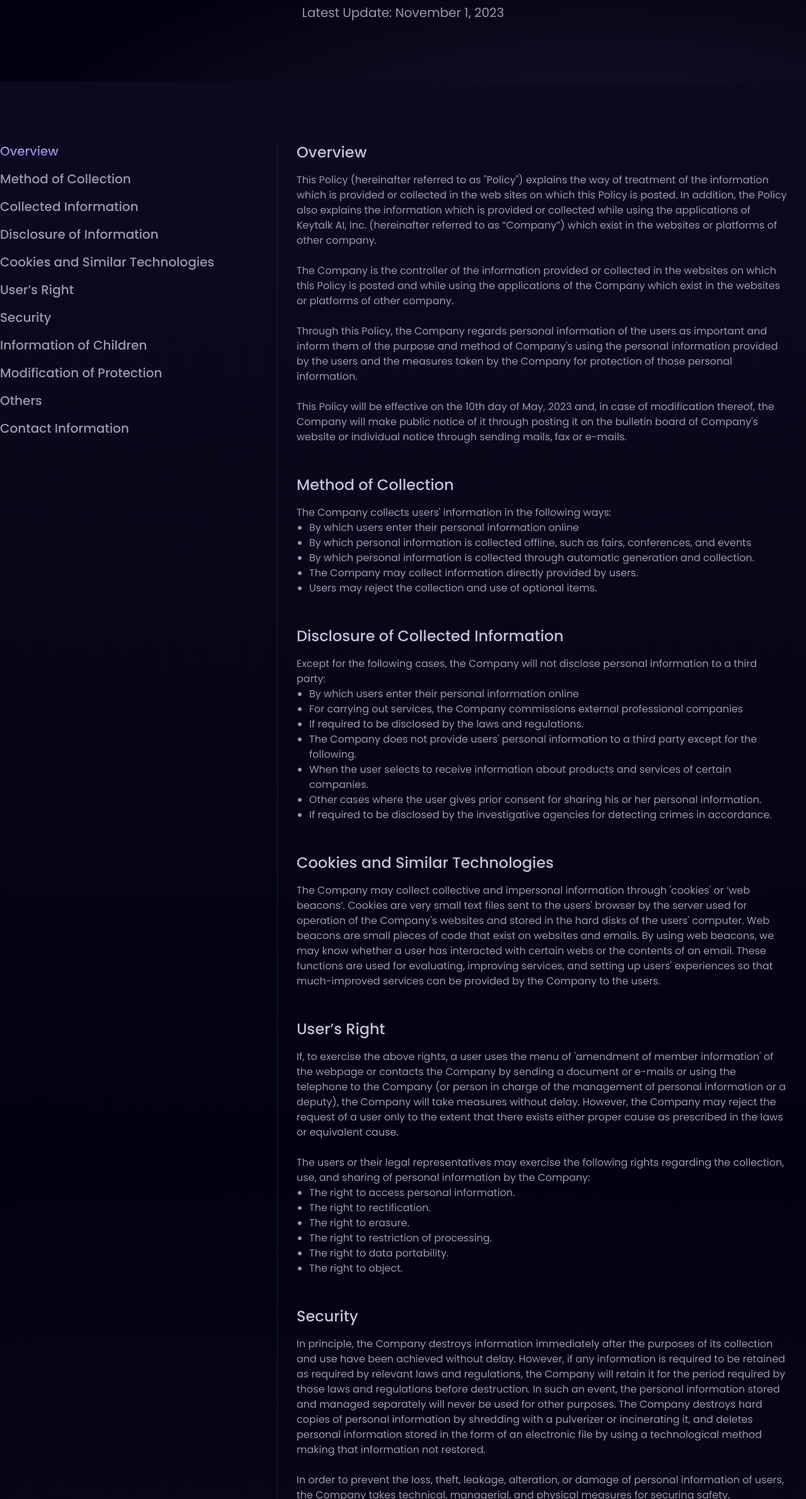
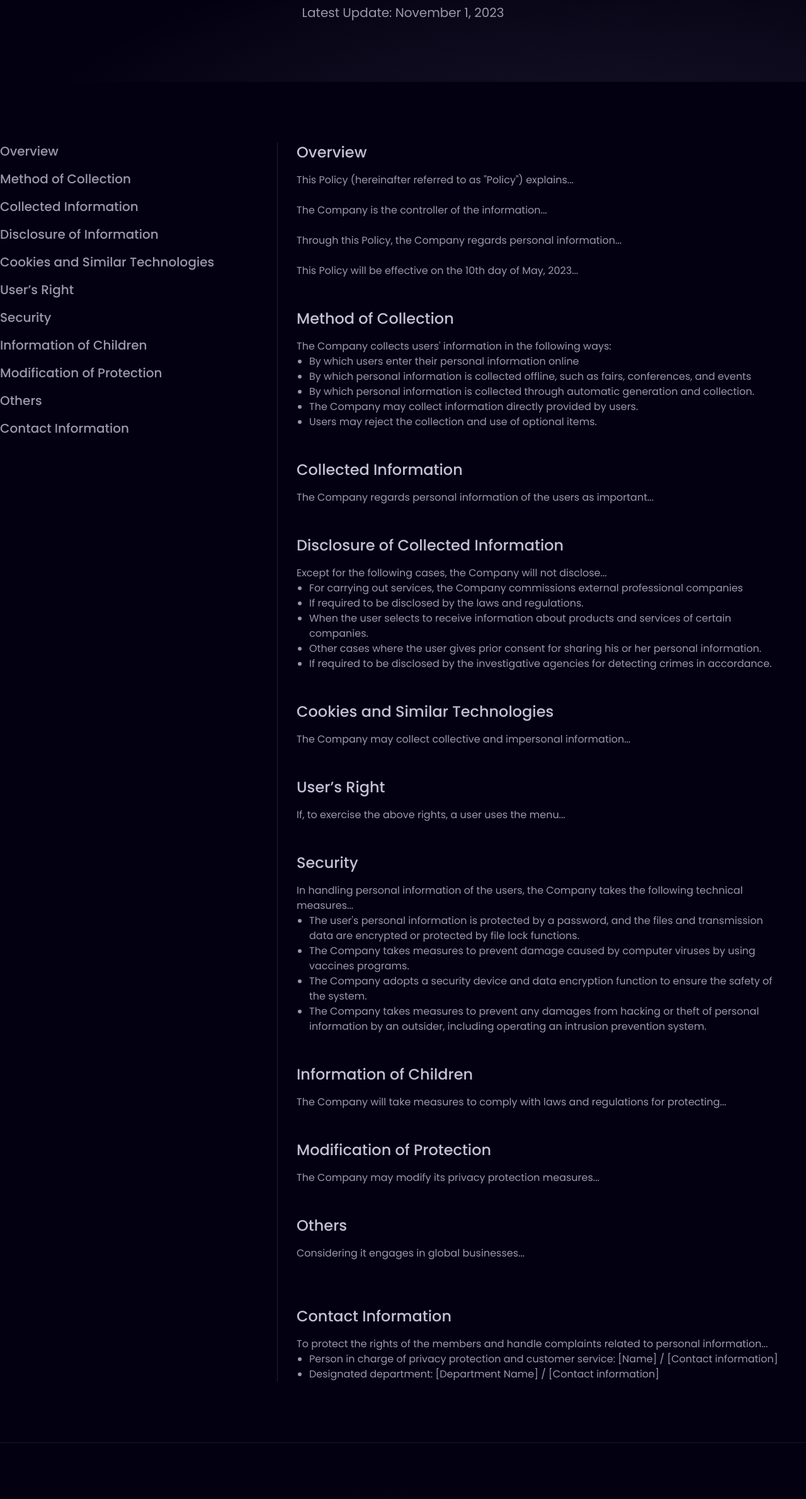
Before and after one commit to JobairIslam/neurolinx-html-ju, a website: page privacy-policy.html in a window 1280 px wide. Shown: the part 350-2730 px from the top of the page at 63% size. Drawn offline with nearby package versions, Linux system fonts and the light colour scheme.

```diff
--- a/privacy-policy.html
+++ b/privacy-policy.html
@@ -17,6 +17,10 @@
     />
     <link rel="stylesheet" href="assets/css/output.css" />
     <link rel="stylesheet" href="assets/css/styles.css" />
+    <link
+      href="https://cdn.jsdelivr.net/npm/aos@2.3.4/dist/aos.css"
+      rel="stylesheet"
+    />
     <title>Neurolinx</title>
   </head>
   <body class="font-normal bg-center bg-no-repeat bg-cover bg-b-900">
@@ -169,19 +173,23 @@
     >
       <div class="container px-5 mx-auto xl:px-0">
         <h2
+          data-aos="fade-up"
           class="gd-title text-center tracking-[-0.02em] md:leading-[84px] text-3xl md:text-64x font-semibold"
         >
           Neurolinx
           <span class="block">Privacy Policy</span>
         </h2>
-        <p class="mt-6 text-base text-center md:text-xl text-w-100">
+        <p
+          data-aos="fade-up"
+          class="mt-6 text-base text-center md:text-xl text-w-100"
+        >
           Latest Update: November 1, 2023
         </p>
       </div>
     </div>
 
     <div
-      class="lg:py-24 bg-center bg-no-repeat bg-cover bg-[url('../img/bc/privacy-bg.svg')]"
+      class="py-8 bg-center bg-no-repeat bg-cover lg:py-24 bg-[url('../img/bc/privacy-bg.svg')"
     >
       <div class="container px-5 mx-auto xl:px-0">
         <div
@@ -192,296 +200,287 @@
             id="nav-container"
           >
             <a
-              class="inline-block text-xl font-medium text-w-800 gd-title"
+              data-aos="fade-up"
               href="#Overview"
+              class="inline-block text-xl font-medium text-w-100"
+              onclick="handleLinkClick(event, 'Overview')"
               >Overview</a
             >
             <a
+              data-aos="fade-up"
+              href="#Method-of-Collection"
               class="inline-block text-xl font-medium text-w-100"
-              href="#Method-of-Collection"
+              onclick="handleLinkClick(event, 'Method-of-Collection')"
               >Method of Collection</a
             >
             <a
+              data-aos="fade-up"
+              href="#Collected-Information"
               class="inline-block text-xl font-medium text-w-100"
-              href="#changes-to-terms-or-service"
+              onclick="handleLinkClick(event, 'Collected-Information')"
               >Collected Information</a
             >
             <a
+              data-aos="fade-up"
+              href="#Disclosure-of-Collected-Information"
               class="inline-block text-xl font-medium text-w-100"
-              href="#Disclosure-of-Collected-Information"
+              onclick="handleLinkClick(event, 'Disclosure-of-Collected-Information')"
               >Disclosure of Information</a
             >
-            <a class="inline-block text-xl font-medium text-w-100" href="#"
+            <a
+              data-aos="fade-up"
+              href="#privacy-policy"
+              class="inline-block text-xl font-medium text-w-100"
+              onclick="handleLinkClick(event, 'privacy-policy')"
               >Cookies and Similar Technologies</a
             >
             <a
+              data-aos="fade-up"
+              href="#User’s-Right"
               class="inline-block text-xl font-medium text-w-100"
-              href="#User’s-Right"
+              onclick="handleLinkClick(event, 'User’s-Right')"
               >User’s Right</a
             >
             <a
+              data-aos="fade-up"
+              href="#Security"
               class="inline-block text-xl font-medium text-w-100"
-              href="#Security"
+              onclick="handleLinkClick(event, 'Security')"
               >Security</a
             >
             <a
+              data-aos="fade-up"
+              href="#Information-of-Children"
               class="inline-block text-xl font-medium text-w-100"
-              href="#Information-of-Children"
+              onclick="handleLinkClick(event, 'Information-of-Children')"
               >Information of Children</a
             >
-            <a class="inline-block text-xl font-medium text-w-100" href="#"
+            <a
+              data-aos="fade-up"
+              href="#Modification-of-Protection"
+              class="inline-block text-xl font-medium text-w-100"
+              onclick="handleLinkClick(event, 'Modification-of-Protection')"
               >Modification of Protection</a
             >
             <a
+              data-aos="fade-up"
+              href="#Others"
               class="inline-block text-xl font-medium text-w-100"
-              href="#Others"
+              onclick="handleLinkClick(event, 'Others')"
               >Others</a
             >
             <a
+              data-aos="fade-up"
+              href="#Contact-Information"
               class="inline-block text-xl font-medium text-w-100"
-              href="#Contact-Information"
+              onclick="handleLinkClick(event, 'Contact-Information')"
               >Contact Information</a
             >
           </div>
 
           <div class="ps-[30px] w-full md:max-w-[810px] border-s border-b-600">
-            <h2 class="mb-4 text-2xl font-medium text-w-500" id="Overview">
+            <h2
+              data-aos="fade-up"
+              class="mb-4 text-2xl font-medium text-w-500"
+              id="Overview"
+            >
               Overview
             </h2>
-            <p class="text-base text-w-100">
-              This Policy (hereinafter referred to as "Policy") explains the way
-              of treatment of the information which is provided or collected in
-              the web sites on which this Policy is posted. In addition, the
-              Policy also explains the information which is provided or
-              collected while using the applications of Keytalk AI, Inc.
-              (hereinafter referred to as “Company”) which exist in the websites
-              or platforms of other company.
+            <p data-aos="fade-up" class="text-base text-w-100">
+              This Policy (hereinafter referred to as &#34;Policy&#34;)
+              explains...
             </p>
-            <p class="mt-6 text-base text-w-100">
-              The Company is the controller of the information provided or
-              collected in the websites on which this Policy is posted and while
-              using the applications of the Company which exist in the websites
-              or platforms of other company.
+            <p data-aos="fade-up" class="mt-6 text-base text-w-100">
+              The Company is the controller of the information...
             </p>
-            <p class="mt-6 text-base text-w-100">
-              Through this Policy, the Company regards personal information of
-              the users as important and inform them of the purpose and method
-              of Company's using the personal information provided by the users
-              and the measures taken by the Company for protection of those
-              personal information.
+            <p data-aos="fade-up" class="mt-6 text-base text-w-100">
+              Through this Policy, the Company regards personal information...
             </p>
-            <p class="mt-6 text-base text-w-100">
-              This Policy will be effective on the 10th day of May, 2023 and, in
-              case of modification thereof, the Company will make public notice
-              of it through posting it on the bulletin board of Company's
-              website or individual notice through sending mails, fax or
-              e-mails.
+            <p data-aos="fade-up" class="mt-6 text-base text-w-100">
+              This Policy will be effective on the 10th day of May, 2023...
             </p>
+
             <h2
+              data-aos="fade-up"
               class="pt-12 mb-4 text-2xl font-medium text-w-500"
               id="Method-of-Collection"
             >
               Method of Collection
             </h2>
-            <p class="text-base text-w-100">
-              The Company collects users' information in the following ways:
+            <p data-aos="fade-up" class="text-base text-w-100">
+              The Company collects users&#39; information in the following ways:
             </p>
             <ul class="flex flex-col text-base list-disc ms-5 text-w-100">
-              <li>By which users enter their personal information online</li>
-              <li>
+              <li data-aos="fade-up">
+                By which users enter their personal information online
+              </li>
+              <li data-aos="fade-up">
                 By which personal information is collected offline, such as
                 fairs, conferences, and events
               </li>
-              <li>
+              <li data-aos="fade-up">
                 By which personal information is collected through automatic
                 generation and collection.
               </li>
-              <li>
+              <li data-aos="fade-up">
                 The Company may collect information directly provided by users.
               </li>
-              <li>
+              <li data-aos="fade-up">
                 Users may reject the collection and use of optional items.
               </li>
             </ul>
+
             <h2
+              data-aos="fade-up"
+              class="pt-12 mb-4 text-2xl font-medium text-w-500"
+              id="Collected-Information"
+            >
+              Collected Information
+            </h2>
+            <p data-aos="fade-up" class="text-base text-w-100">
+              The Company regards personal information of the users as
+              important...
+            </p>
+
+            <h2
+              data-aos="fade-up"
               class="pt-12 mb-4 text-2xl font-medium text-w-500"
               id="Disclosure-of-Collected-Information"
             >
               Disclosure of Collected Information
             </h2>
-            <p class="text-base text-w-100">
-              Except for the following cases, the Company will not disclose
-              personal information to a third party:
+            <p data-aos="fade-up" class="text-base text-w-100">
+              Except for the following cases, the Company will not disclose...
             </p>
             <ul class="flex flex-col text-base list-disc ms-5 text-w-100">
-              <li>By which users enter their personal information online</li>
-              <li>
+              <li data-aos="fade-up">
                 For carrying out services, the Company commissions external
                 professional companies
               </li>
-              <li>If required to be disclosed by the laws and regulations.</li>
-              <li>
-                The Company does not provide users' personal information to a
-                third party except for the following.
+              <li data-aos="fade-up">
+                If required to be disclosed by the laws and regulations.
               </li>
-              <li>
+              <li data-aos="fade-up">
                 When the user selects to receive information about products and
                 services of certain companies.
               </li>
-              <li>
+              <li data-aos="fade-up">
                 Other cases where the user gives prior consent for sharing his
                 or her personal information.
               </li>
-              <li>
+              <li data-aos="fade-up">
                 If required to be disclosed by the investigative agencies for
                 detecting crimes in accordance.
               </li>
             </ul>
+
             <h2
+              data-aos="fade-up"
               class="pt-12 mb-4 text-2xl font-medium text-w-500"
               id="privacy-policy"
             >
               Cookies and Similar Technologies
             </h2>
-            <p class="text-base text-w-100">
-              The Company may collect collective and impersonal information
-              through 'cookies' or ‘web beacons’. Cookies are very small text
-              files sent to the users' browser by the server used for operation
-              of the Company's websites and stored in the hard disks of the
-              users' computer. Web beacons are small pieces of code that exist
-              on websites and emails. By using web beacons, we may know whether
-              a user has interacted with certain webs or the contents of an
-              email. These functions are used for evaluating, improving
-              services, and setting up users' experiences so that much-improved
-              services can be provided by the Company to the users.
+            <p data-aos="fade-up" class="text-base text-w-100">
+              The Company may collect collective and impersonal information...
             </p>
+
             <h2
+              data-aos="fade-up"
               class="pt-12 mb-4 text-2xl font-medium text-w-500"
               id="User’s-Right"
             >
               User’s Right
             </h2>
-            <p class="text-base text-w-100">
-              If, to exercise the above rights, a user uses the menu of
-              'amendment of member information' of the webpage or contacts the
-              Company by sending a document or e-mails or using the telephone to
-              the Company (or person in charge of the management of personal
-              information or a deputy), the Company will take measures without
-              delay. However, the Company may reject the request of a user only
-              to the extent that there exists either proper cause as prescribed
-              in the laws or equivalent cause.
+            <p data-aos="fade-up" class="text-base text-w-100">
+              If, to exercise the above rights, a user uses the menu...
             </p>
-            <p class="mt-6 text-base text-w-100">
-              The users or their legal representatives may exercise the
-              following rights regarding the collection, use, and sharing of
-              personal information by the Company:
-            </p>
-            <ul class="flex flex-col text-base list-disc ms-5 text-w-100">
-              <li>The right to access personal information.</li>
-              <li>The right to rectification.</li>
-              <li>The right to erasure.</li>
-              <li>The right to restriction of processing.</li>
-              <li>The right to data portability.</li>
-              <li>The right to object.</li>
-            </ul>
 
             <h2
+              data-aos="fade-up"
               class="pt-12 mb-4 text-2xl font-medium text-w-500"
               id="Security"
             >
               Security
             </h2>
-            <p class="text-base text-w-100">
-              In principle, the Company destroys information immediately after
-              the purposes of its collection and use have been achieved without
-              delay. However, if any information is required to be retained as
-              required by relevant laws and regulations, the Company will retain
-              it for the period required by those laws and regulations before
-              destruction. In such an event, the personal information stored and
-              managed separately will never be used for other purposes. The
-              Company destroys hard copies of personal information by shredding
-              with a pulverizer or incinerating it, and deletes personal
-              information stored in the form of an electronic file by using a
-              technological method making that information not restored.
+            <p data-aos="fade-up" class="text-base text-w-100">
+              In handling personal information of the users, the Company takes
+              the following technical measures...
             </p>
-            <p class="mt-6 text-base text-w-100">
-              In order to prevent the loss, theft, leakage, alteration, or
-              damage of personal information of users, the Company takes
-              technical, managerial, and physical measures for securing safety.
-            </p>
+            <ul class="flex flex-col text-base list-disc ms-5 text-w-100">
+              <li data-aos="fade-up">
+                The user&#39;s personal information is protected by a password,
+                and the files and transmission data are encrypted or protected
+                by file lock functions.
+              </li>
+              <li data-aos="fade-up">
+                The Company takes measures to prevent damage caused by computer
+                viruses by using vaccines programs.
+              </li>
+              <li data-aos="fade-up">
+                The Company adopts a security device and data encryption
+                function to ensure the safety of the system.
+              </li>
+              <li data-aos="fade-up">
+                The Company takes measures to prevent any damages from hacking
+                or theft of personal information by an outsider, including
+                operating an intrusion prevention system.
+              </li>
+            </ul>
+
             <h2
+              data-aos="fade-up"
               class="pt-12 mb-4 text-2xl font-medium text-w-500"
               id="Information-of-Children"
             >
               Information of Children
             </h2>
-            <p class="text-base text-w-100">
-              In principle, the Company does not collect any information from
-              children under 13 or the equivalent minimum age as prescribed by
-              the laws in the relevant jurisdiction. The website, products, and
-              services of the Company are provided to ordinary people, in
-              principle.
+            <p data-aos="fade-up" class="text-base text-w-100">
+              The Company will take measures to comply with laws and regulations
+              for protecting...
             </p>
-            <h2 class="pt-12 mb-4 text-2xl font-medium text-w-500" id="Others">
+
+            <h2
+              data-aos="fade-up"
+              class="pt-12 mb-4 text-2xl font-medium text-w-500"
+              id="Modification-of-Protection"
+            >
+              Modification of Protection
+            </h2>
+            <p data-aos="fade-up" class="text-base text-w-100">
+              The Company may modify its privacy protection measures...
+            </p>
+
+            <h2
+              data-aos="fade-up"
+              class="pt-12 mb-4 text-2xl font-medium text-w-500"
+              id="Others"
+            >
               Others
             </h2>
-            <p class="text-base text-w-100">
-              Considering it engages in global businesses, the Company may
-              provide users' personal information to companies located in other
-              countries for the purpose as expressly stated in this Policy. For
-              the places where the personal information is transmitted,
-              retained, or processed, the Company takes reasonable measures for
-              protecting that personal information.
+            <p data-aos="fade-up" class="pb-6 text-base text-w-100">
+              Considering it engages in global businesses...
             </p>
-            <p class="text-base text-w-100">
-              The website, product, or service of the Company may include links
-              to third-party sites, and the privacy protection policy of the
-              third-party site may be different. Thus, it is required for users
-              to additionally check the policy of a third-party site linked to
-              the Company's site
-            </p>
-            <p class="mt-6 text-base text-w-100">
-              If the user resides in California, certain rights may be given.
-              The Company prepares preventive measures necessary for protecting
-              personal information of members so that the Company can comply
-              with online privacy protection laws of California. In case of
-              leakage of personal information, a user may request the Company to
-              check the leakage. In addition, all users on the website of the
-              Company can modify their information at any time by using the menu
-              for changing information by connecting their personal account.
-              Moreover, the Company does not trace the visitors of its website
-              nor use any signals for 'tracing prevent'. The Company will not
-              collect and provide any personal identification information
-              through ad services without the consent of users.
-            </p>
-            <p class="mt-6 text-base text-w-100">
-              In principle, the Company destructs personal information of users
-              without delay when the purpose of its collection and use has been
-              achieved, or the legal or management needs are satisfied, or users
-              request. If it is required to retain the information by relevant
-              laws and regulations, the Company will retain member information
-              for a certain period as designated by relevant laws and
-              regulations.
-            </p>
+
             <h2
+              data-aos="fade-up"
               class="pt-12 mb-4 text-2xl font-medium text-w-500"
               id="Contact-Information"
             >
               Contact Information
             </h2>
-            <p class="text-base text-w-100">
-              Please use one of the following methods to contact the Company
-              should you have any queries regarding this policy or wish to
-              update your information:
-            </p>
-            <p class="mt-6 text-base text-w-100">
-              The Company designates the following Data Protection Officer (DPO)
-              in order to protect personal information of customers and deal
-              with complaints from customers.
+            <p data-aos="fade-up" class="text-base text-w-100">
+              To protect the rights of the members and handle complaints related
+              to personal information...
             </p>
             <ul class="flex flex-col text-base list-disc ms-5 text-w-100">
-              <li>DPO of the Company: Ronald Richards</li>
-              <li>E-mail: business@neurolinx.com</li>
+              <li data-aos="fade-up">
+                Person in charge of privacy protection and customer service:
+                [Name] / [Contact information]
+              </li>
+              <li data-aos="fade-up">
+                Designated department: [Department Name] / [Contact information]
+              </li>
             </ul>
           </div>
         </div>
@@ -648,29 +647,38 @@
     <script src="assets/js/custom.js"></script>
     <script>
       document.addEventListener("DOMContentLoaded", function () {
-        // Get all links
-        const links = document.querySelectorAll("#nav-container a");
+        const navContainer = document.getElementById("nav-container");
+        const links = navContainer.getElementsByTagName("a");
+        let activeLink = "Overview";
 
-        // Add click event listener to each link
-        links.forEach((link) => {
-          link.addEventListener("click", function (e) {
-            e.preventDefault();
+        window.addEventListener("scroll", function () {
+          const scrollY = window.scrollY;
+          navContainer.classList.toggle("shadow-md", scrollY > 100);
+        });
 
-            // Remove gd-title class from all links
-            links.forEach((link) => link.classList.remove("gd-title"));
+        window.handleLinkClick = function (event, linkId) {
+          event.preventDefault();
+          const targetSection = document.getElementById(linkId);
 
-            // Add gd-title class to the clicked link
-            this.classList.add("gd-title");
+          window.scrollTo({
+            top: targetSection.offsetTop - navContainer.offsetHeight,
+            behavior: "smooth",
+          });
 
-            // Smooth scroll to the corresponding section
-            const targetId = this.getAttribute("href").substring(1); // Get the ID without #
-            const targetElement = document.getElementById(targetId);
+          for (let link of links) {
+            link.classList.remove("gd-title");
+          }
 
-            if (targetElement) {
-              targetElement.scrollIntoView({ behavior: "smooth" });
-            }
-          });
-        });
+          event.target.classList.add("gd-title");
+          activeLink = linkId;
+        };
+      });
+    </script>
+    <script src="assets/js/custom.js"></script>
+    <script src="https://cdn.jsdelivr.net/npm/aos@2.3.4/dist/aos.js"></script>
+    <script>
+      AOS.init({
+        duration: 1000,
       });
     </script>
   </body>
```
Also changed, not shown: terms-of-service.html (+78 -26 lines), assets/css/output.css.
